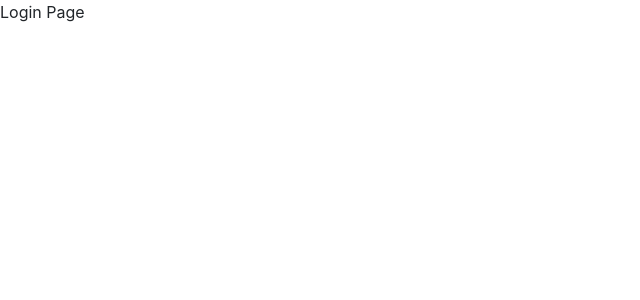
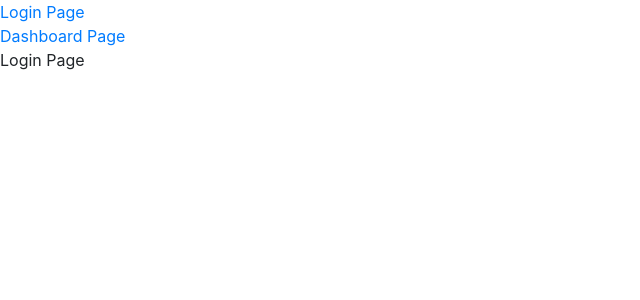
Before and after one commit to BrEstrada/BestBud, a React (Create React App) app: page / in a window 1280 px wide. Shown: the top 300 px of the page, without its empty margins (0-640 px from the left). Built offline with nearby package versions, Linux system fonts and the light colour scheme.

Commit message:
updated readme, added boostrap to project

```diff
--- a/package.json
+++ b/package.json
@@ -6,7 +6,9 @@
     "@testing-library/jest-dom": "^5.16.1",
     "@testing-library/react": "^12.1.2",
     "@testing-library/user-event": "^13.5.0",
+    "bootstrap": "^5.1.3",
     "react": "^17.0.2",
+    "react-bootstrap": "^2.2.1",
     "react-dom": "^17.0.2",
     "react-icons": "^4.3.1",
     "react-router-dom": "^6.2.2",
--- a/src/pages/login/LoginPage.js
+++ b/src/pages/login/LoginPage.js
@@ -4,7 +4,7 @@ import { Link } from 'react-router-dom';
 function LoginPage(props) {
     return (
         <>
-            {/* <nav>
+            <nav>
                 <ul>
                     <li>
                         <Link to="/">Login Page</Link>
@@ -13,7 +13,7 @@ function LoginPage(props) {
                         <Link to="/dashboard">Dashboard Page</Link>
                     </li>
                 </ul>
-            </nav> */}
+            </nav>
             <header>
                 <h1>Login Page</h1>
             </header>
```
Also changed, not shown: 2 other files (tests, documents, lock files or other folders).
